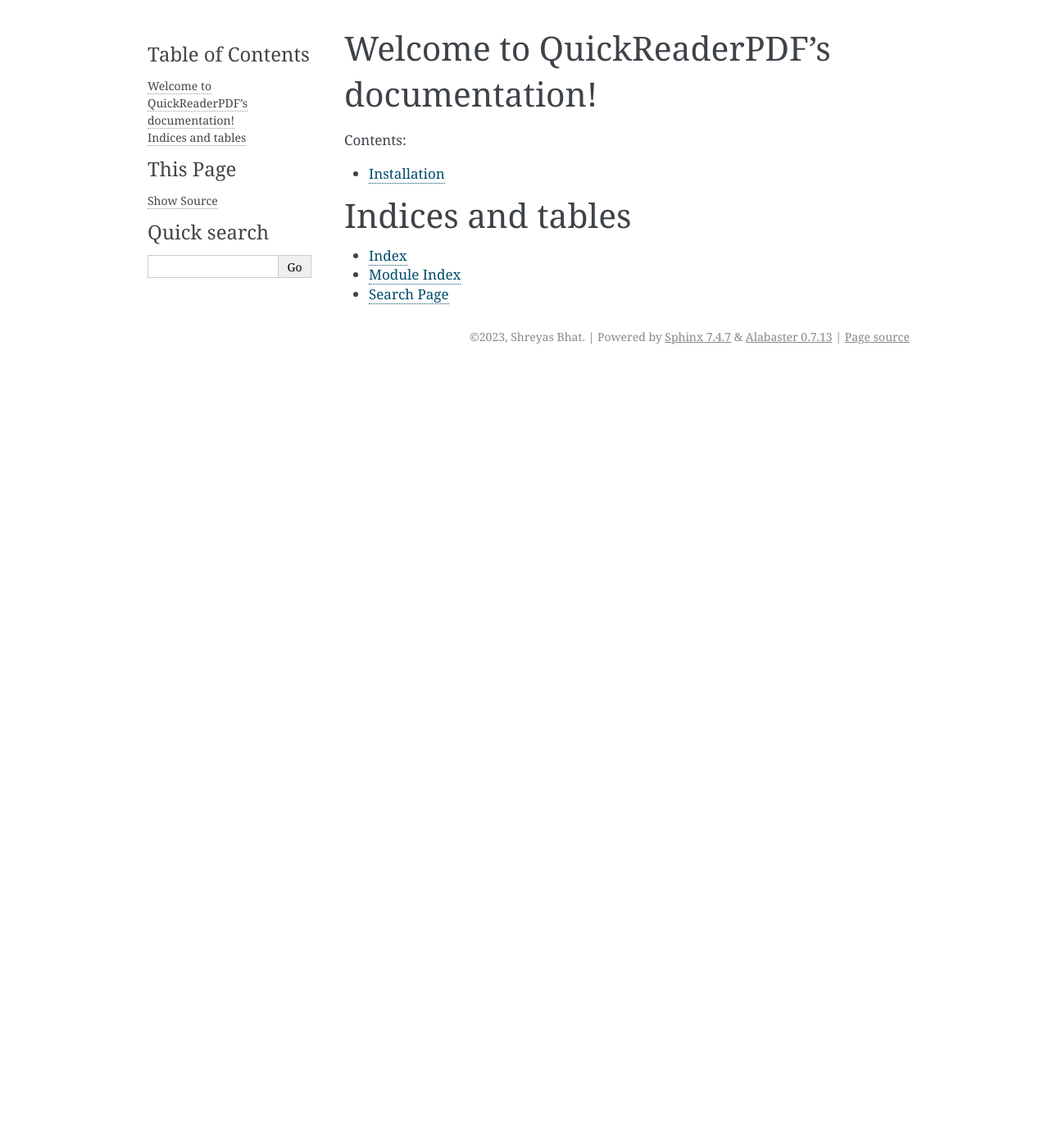
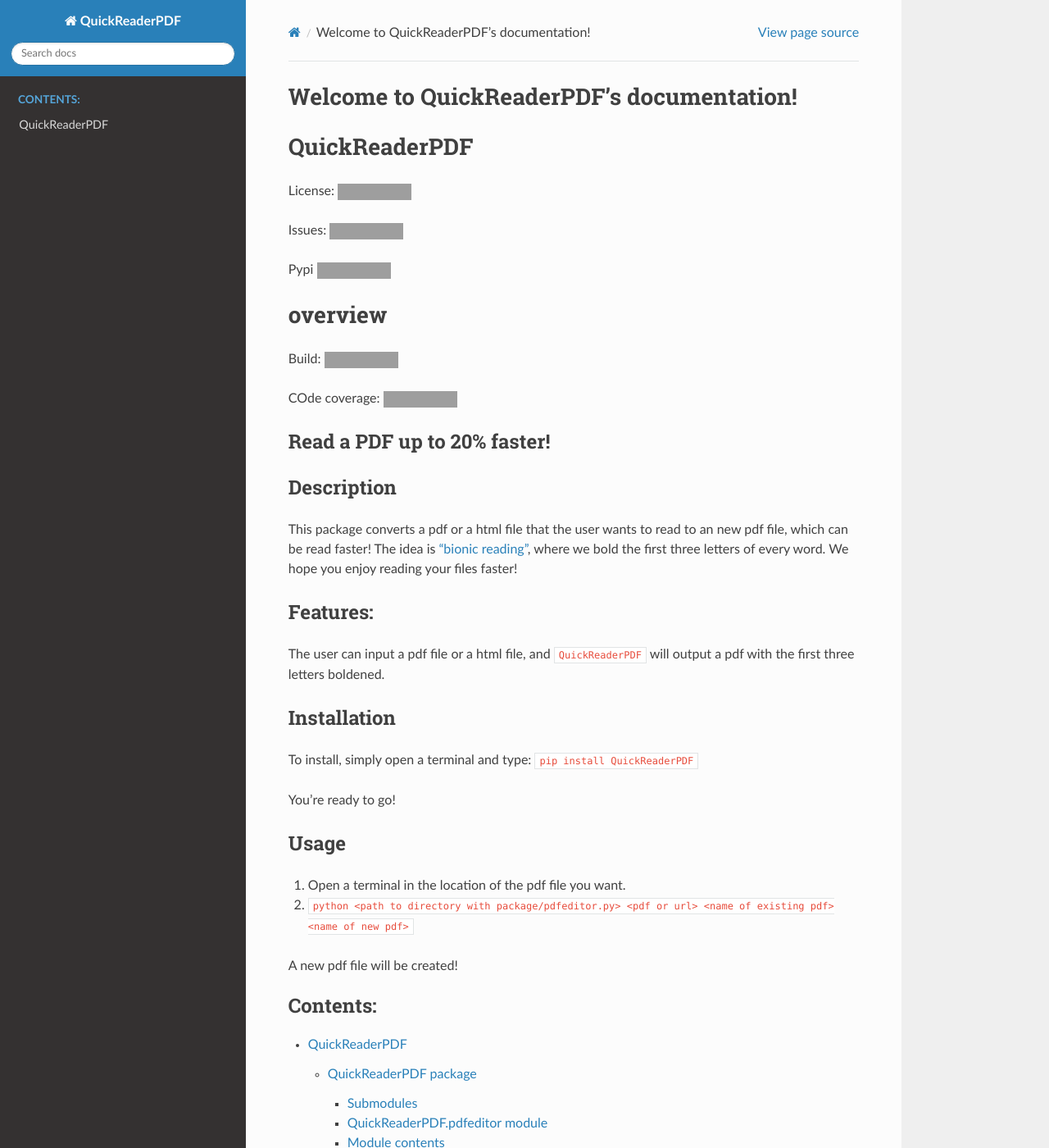
Before and after one commit to Sbhat92/QuickReaderPDF, a Sphinx documentation site: the page built from docs/index.md, in a window 1280 px wide and 1400 px high. Shown: the whole window at 82% size. Built offline with Sphinx 7.4.7 and the Read the Docs theme 2.0.0, drawn with Linux system fonts in a browser that asks for light colours; some of the changed text lies outside the part shown; grey boxes are pictures that could not be loaded.

Commit message:
adding docs

````diff
--- /dev/null
+++ b/docs/QuickReaderPDF.rst
@@ -0,0 +1,21 @@
+QuickReaderPDF package
+======================
+
+Submodules
+----------
+
+QuickReaderPDF.pdfeditor module
+-------------------------------
+
+.. automodule:: QuickReaderPDF.pdfeditor
+   :members:
+   :undoc-members:
+   :show-inheritance:
+
+Module contents
+---------------
+
+.. automodule:: QuickReaderPDF
+   :members:
+   :undoc-members:
+   :show-inheritance:
--- a/docs/conf.py
+++ b/docs/conf.py
@@ -15,9 +15,17 @@ release = 'v0.1.1'
 # -- General configuration ---------------------------------------------------
 # https://www.sphinx-doc.org/en/master/usage/configuration.html#general-configuration
 
-extensions = ['sphinx.ext.autodoc']
+master_doc = "index"
+extensions = [
+    'recommonmark',
+    'sphinx.ext.autodoc',
+    'sphinx.ext.viewcode',
+    'sphinx.ext.coverage',
+    'sphinx.ext.todo'
+    ]
 
-
+source_suffix = ['.rst', '.md']
+todo_include_todos = True
 templates_path = ['_templates']
 exclude_patterns = ['_build', 'Thumbs.db', '.DS_Store']
 
@@ -30,3 +38,16 @@ exclude_patterns = ['_build', 'Thumbs.db', '.DS_Store']
 # html_static_path = ['_static']
 # autoapi_dirs = ['../QuickReaderPDF']
 # autoapi_file = '../QuickReaderPDF/pdfeditor.py'
+
+import sphinx_rtd_theme
+html_theme = "sphinx_rtd_theme"
+html_theme_path = [sphinx_rtd_theme.get_html_theme_path()]
+
+html_static_path = ['_static']
+from recommonmark.transform import AutoStructify
+
+def setup(app):
+    app.add_config_value('recommonmark_config', {
+        'auto_toc_tree_section': 'Contents',
+    }, True)
+    app.add_transform(AutoStructify)
--- /dev/null
+++ b/docs/index.md
@@ -0,0 +1,63 @@
+Welcome to QuickReaderPDF's documentation!
+==========================================
+
+# QuickReaderPDF
+
+License:
+![license](https://img.shields.io/badge/license-MIT-blue)
+
+Issues:
+![issues](https://img.shields.io/github/issues/Sbhat92/QuickReaderPDF)
+
+Pypi
+[![PyPI](https://img.shields.io/pypi/v/QuickReaderPDF)](https://pypi.org/project/QuickReaderPDF/)
+# overview
+
+Build:
+[![Linting, Testing Status](https://github.com/Sbhat92/QuickReaderPDF/actions/workflows/setup.yaml/badge.svg)](https://github.com/Sbhat92/QuickReaderPDF/actions/workflows/setup.yaml)
+
+COde coverage:
+[![Codecov](https://codecov.io/gh/Sbhat92/QuickReaderPDF/branch/main/graph/badge.svg)](https://codecov.io/gh/Sbhat92/QuickReaderPDF)
+
+
+### Read a PDF up to 20% faster!
+
+## Description
+
+This package converts a pdf or a html file that the user wants to read to an new pdf file, which can be read faster! The idea is ["bionic reading"](https://www.huffingtonpost.co.uk/entry/what-is-bionic-reading-does-it-work_uk_628749a3e4b05cfc268a59ff), where we bold the first three letters of every word. We hope you enjoy reading your files faster!
+
+## Features:
+
+The user can input a pdf file or a html file, and `QuickReaderPDF` will output a pdf with the first three letters boldened.
+
+## Installation
+
+To install, simply open a terminal and type:
+`pip install QuickReaderPDF`
+
+You're ready to go!
+
+## Usage
+
+1. Open a terminal in the location of the pdf file you want.
+2. `python <path to directory with package/pdfeditor.py> <pdf or url> <name of existing pdf> <name of new pdf>`
+
+A new pdf file will be created!
+
+```eval_rst
+.. toctree::
+   :maxdepth: 4
+   :caption: Contents:
+
+   modules
+
+
+
+
+Indices and tables
+==================
+
+* :ref:`genindex`
+* :ref:`modindex`
+* :ref:`search`
+```
--- a/docs/index.rst
+++ /dev/null
@@ -1,23 +0,0 @@
-.. QuickReaderPDF documentation master file, created by
-   sphinx-quickstart on Thu May  4 15:40:45 2023.
-   You can adapt this file completely to your liking, but it should at least
-   contain the root `toctree` directive.
-
-Welcome to QuickReaderPDF's documentation!
-==========================================
-
-.. toctree::
-   :maxdepth: 2
-   :caption: Contents:
-
-   installation
-
-
-
-
-Indices and tables
-==================
-
-* :ref:`genindex`
-* :ref:`modindex`
-* :ref:`search`
--- a/docs/installation.rst
+++ /dev/null
@@ -1,6 +0,0 @@
-Installation
-============
-
-To install QuickReaderPDF, follow these steps:
-
-1. pip install QuickReaderPDF
--- a/docs/pdfeditor.rst
+++ /dev/null
@@ -1,3 +0,0 @@
-.. automodule:: pdfeditor
-   :import: ../QuickReaderPDF
-   :members:
````
Also changed, not shown: docs/modules.rst (added, +7 -0 lines), 1 other file.
